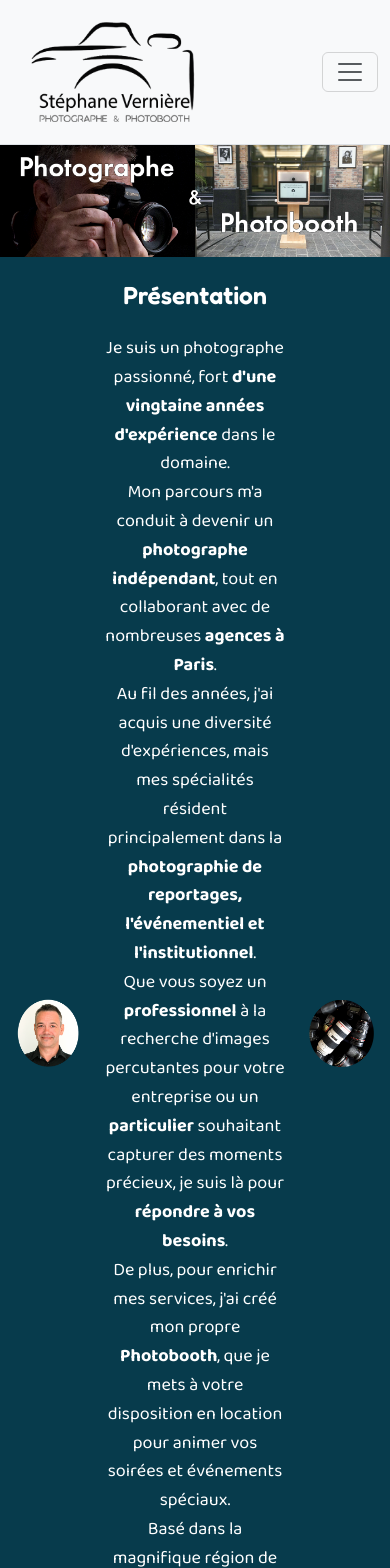
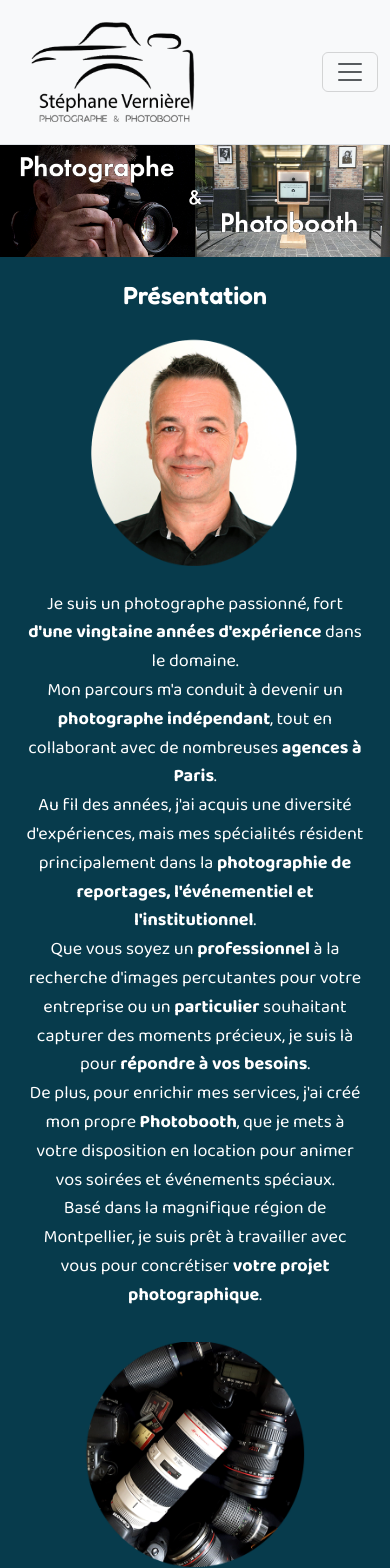
Before and after one commit to PhanDev34000/stephaneverniere.fr, an Angular app in the folder frontend/site-photo/: page /accueil in a window 390 px wide. Shown: the top 1568 px of the page. Built offline with nearby package versions, Linux system fonts and the light colour scheme.

Commit message:
MAJ version mobile

```diff
--- a/frontend/site-photo/src/app/pages/accueil/accueil.component.scss
+++ b/frontend/site-photo/src/app/pages/accueil/accueil.component.scss
@@ -57,12 +57,28 @@
   padding: 0 0.5rem;
 }
 
-/* Responsive : on empile en dessous du lg */
-@media (max-width: 576px) {
-  .img-wrap img {
-    max-width: 70vw;
+/* Responsive : mobile */
+@media (max-width: 768px) {
+  .presentation-grid {
+    grid-template-columns: 1fr;   /* une seule colonne */
+    text-align: center;
+    gap: 16px;
+  }
+
+  /* On change l'ordre pour empiler */
+  .presentation-grid .img-wrap:first-child {
+    order: -1; /* photo de gauche passe avant le texte */
+  }
+
+  .presentation-grid .text-wrap {
+    order: 0;  /* texte au milieu */
+  }
+
+  .presentation-grid .img-wrap:last-child {
+    order: 1; /* photo de droite passe après le texte */
   }
 }
+
 
 /* Bandeau presta */
 .presta {
--- a/frontend/site-photo/src/index.html
+++ b/frontend/site-photo/src/index.html
@@ -5,7 +5,7 @@
   <title>S. Vernière photo</title>
   <base href="/">
   <meta name="viewport" content="width=device-width, initial-scale=1">
-  <link rel="icon" type="image/x-icon" href="favicon.ico">
+  <link rel="icon" type="image/png" href="assets/Favicon.png" />
   <link rel="preconnect" href="https://fonts.googleapis.com">
   <link rel="preconnect" href="https://fonts.gstatic.com" crossorigin>
   <link href="https://fonts.googleapis.com/css2?family=Baloo+2:wght@400..800&family=Fredoka:wght@300..700&display=swap" rel="stylesheet">
```
Also changed, not shown: frontend/site-photo/src/assets/logo/Favicon.png (added).
